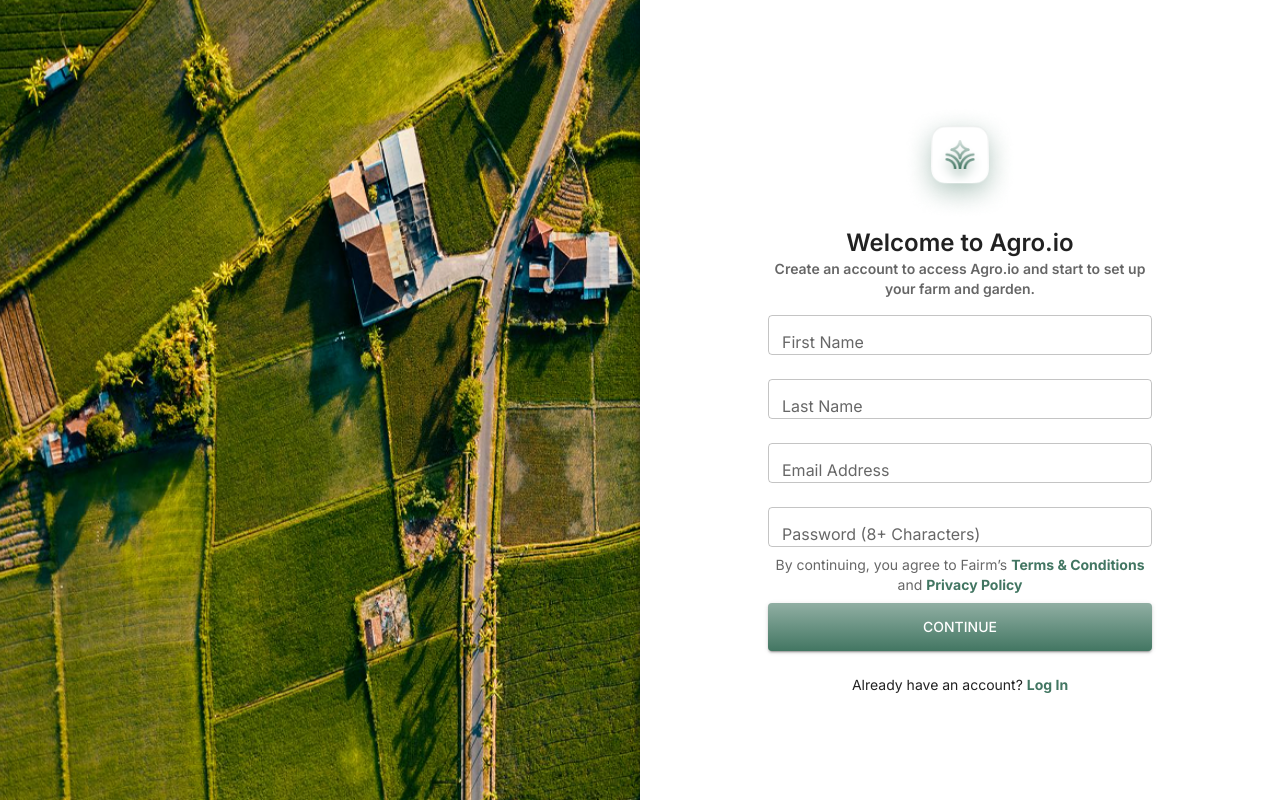
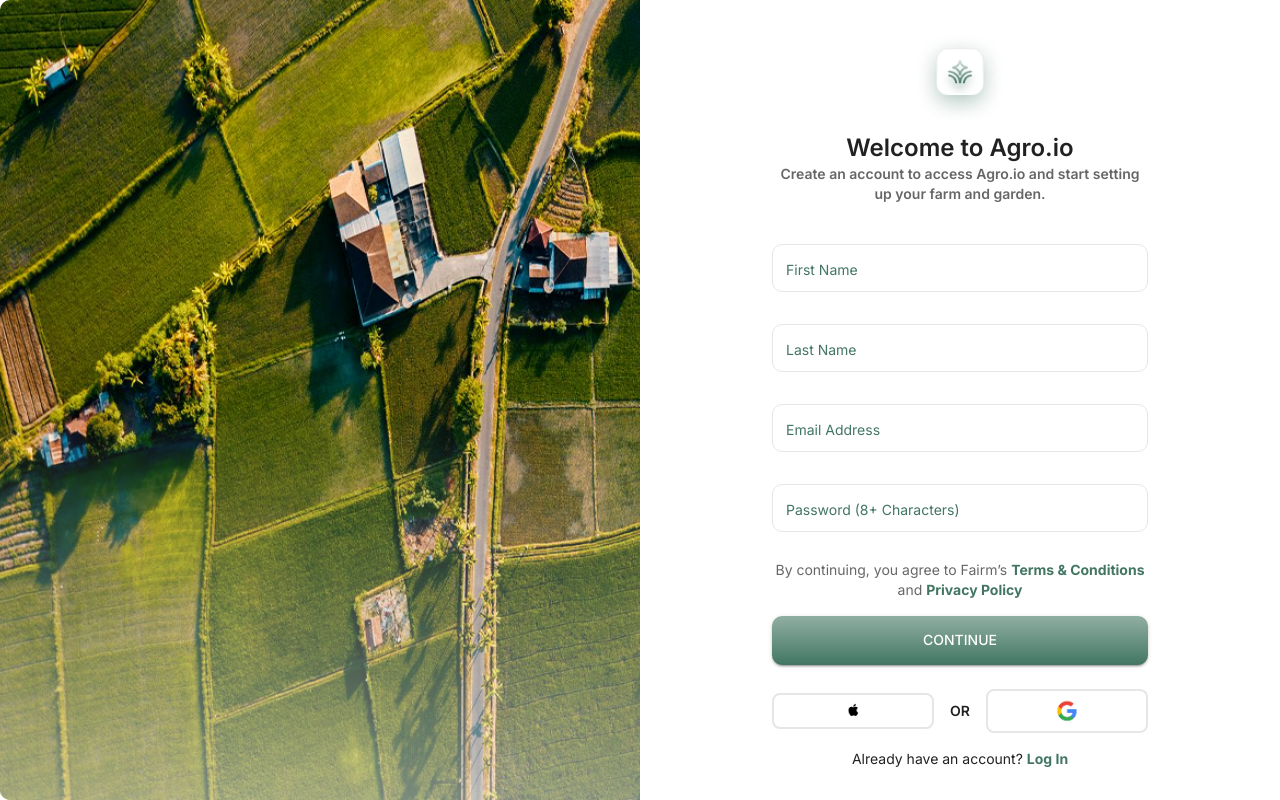
Before and after one commit to Muddasirr/Satellite-Based-Crop-Yield-Predictor, a Next.js app: page /signup in a window 1280 px wide. Built offline with nearby package versions, Linux system fonts and the light colour scheme.

Commit message:
signup optimised

```diff
--- a/src/app/signup/page.js
+++ b/src/app/signup/page.js
@@ -1,78 +1,141 @@
 'use client'
 import React from "react";
-import { Box, Button, Container, Grid, TextField, Typography, Paper } from "@mui/material";
-import AppleIcon from "@mui/icons-material/Apple";
-import GoogleIcon from "@mui/icons-material/Google";
+import { Box, Button, Grid, Typography, Paper } from "@mui/material";
 import StyledTextField from "@/components/StyledTextField";
-
-
 
 const SignupPage = () => {
   return (
     <Grid container sx={{ height: "100vh" }}>
-      {/* Left Side - Background Image */}
+      {/* Left Side - Background Image with Overlay */}
       <Grid
         item
         xs={12}
         md={6}
         sx={{
+          position: "relative",
           backgroundImage: "url(/farm.png)",
-
           backgroundSize: "cover",
           backgroundPosition: "center",
           display: { xs: "none", md: "block" },
+          borderRadius: "10px 0 0 10px",
+        }}
+      >
+        {/* Overlay */}
+        <Box
+          sx={{
+            position: "absolute",
+            top: 0,
+            left: 0,
+            right: 0,
+            bottom: 0,
+            background: "linear-gradient(180deg, rgba(242, 243, 242, 0) 51%, rgba(242, 243, 242, 0.5) 100%)",
+            borderRadius: "10px 0 0 10px",
           }}
         />
+      </Grid>
 
       {/* Right Side - Form */}
       <Grid item xs={12} md={6} component={Paper} elevation={6} square>
-        <Box maxWidth="xs" px={16} sx={{ display: "flex", flexDirection: "column", justifyContent: "center", height: "100%" }}>
-          <Box sx={{ textAlign: "center" }}>
+        <Box
+          sx={{
+            display: "flex",
+            flexDirection: "column",
+            justifyContent: "center",
+            height: "100%",
+            margin: "0 auto",
+
+            maxWidth: "380px",
+            padding: "2px", // Adjust padding for better spacing
+          }}
+        >
+          <Box sx={{ textAlign: "center", marginBottom: "24px" }}>
             <Box
               component="img"
               src="/logo.png"
               alt="Farm"
               sx={{
-        width: "30%",
+                width: "25%",
                 height: "auto",
-
               }}
             />
             <Typography variant="h5" fontWeight={600}>
               Welcome to Agro.io
             </Typography>
             <Typography variant="body2" fontWeight={600} color="textSecondary">
-              Create an account to access Agro.io and start to set up your farm and garden.
+              Create an account to access Agro.io and start setting up your farm and garden.
             </Typography>
           </Box>
 
-          <Box component="form" noValidate>
+          <Box component="form" noValidate sx={{ width: "100%", margin: "0 auto" }}>
             <StyledTextField fullWidth margin="normal" label="First Name" variant="outlined" />
             <StyledTextField fullWidth margin="normal" label="Last Name" variant="outlined" />
             <StyledTextField fullWidth margin="normal" label="Email Address" variant="outlined" />
             <StyledTextField fullWidth margin="normal" label="Password (8+ Characters)" type="password" variant="outlined" />
 
-            <Typography variant="body2" color="textSecondary" sx={{  textAlign: "center" }}>
-              By continuing, you agree to Fairm’s <a href="#" style={{ color: "#427662", textDecoration: "none", fontWeight: "bold" }}>Terms & Conditions</a> and <a href="#" style={{ color: "#427662", textDecoration: "none", fontWeight: "bold" }}>Privacy Policy</a>
+            <Typography variant="body2" color="textSecondary" sx={{ textAlign: "center", marginTop: "12px" }}>
+              By continuing, you agree to Fairm’s{" "}
+              <a href="#" style={{ color: "#427662", textDecoration: "none", fontWeight: "bold" }}>Terms & Conditions</a> and{" "}
+              <a href="#" style={{ color: "#427662", textDecoration: "none", fontWeight: "bold" }}>Privacy Policy</a>
             </Typography>
 
             <Button
               fullWidth
               variant="contained"
               sx={{
-   mt:1,
+                mt: 2,
                 py: 1.5,
                 backgroundImage: "linear-gradient(180deg, #A0BAB0 -19.79%, #427662 100%)",
+                borderRadius: "10px",
               }}
             >
               Continue
             </Button>
 
+            {/* Apple and Google login buttons with square borders */}
+            <Box sx={{ display: "flex", justifyContent: "center", alignItems: "center", gap: 2, mt: 3 }}>
+              <Button
+                variant="outlined"
+                sx={{
+                  borderRadius: "8px",
+                  width: "45%", // Increased width for a better look
+                  display: "flex",
+                  justifyContent: "center",
+                  alignItems: "center",
+                  gap: 1,
+                  padding: "8px",
+                  border: "2px solid #e4e7e6",
+                }}
+              >
+                <Box component="img" src="/apple.png" alt="Apple logo" sx={{ width: 24, height: "auto" }} />
+              </Button>
 
+              <Typography variant="body2" sx={{ textAlign: "center", fontWeight: "600" }}>
+                OR
+              </Typography>
 
+              <Button
+                variant="outlined"
+                sx={{
+                  borderRadius: "8px",
+                  width: "45%", // Increased width for a better look
+                  display: "flex",
+                  justifyContent: "center",
+                  alignItems: "center",
+                  gap: 1,
+                  padding: "8px",
+                  border: "2px solid #e4e7e6",
+                }}
+              >
+                <Box component="img" src="/google.png" alt="Google logo" sx={{ width: 24, height: "auto" }} />
+              </Button>
+            </Box>
 
-            <Typography variant="body2" textAlign="center" sx={{ mt: 3 }}>
-              Already have an account? <a href="#" style={{ color: "#427662", textDecoration: "none", fontWeight: "bold" }}>Log In</a>
+            {/* Already have an account? Text */}
+            <Typography variant="body2" textAlign="center" sx={{ mt: 2 }}>
+              Already have an account?{" "}
+              <a href="#" style={{ color: "#427662", textDecoration: "none", fontWeight: "bold" }}>
+                Log In
+              </a>
             </Typography>
           </Box>
         </Box>
--- a/src/components/StyledTextField.js
+++ b/src/components/StyledTextField.js
@@ -1,15 +1,33 @@
+import { TextField } from "@mui/material";
 
-import { TextField } from "@mui/material";
-import { styled } from "@mui/material/styles";
-
-const StyledTextField = styled(TextField)({
-  "& .MuiOutlinedInput-root": {
-    height: 40, // Adjust height
-    fontSize: "14px", // Optional: Reduce font size
-    "& .MuiInputBase-input": {
-      padding: "10px", // Adjust padding inside the field
-    },
-  },
-});
+const StyledTextField = (props) => {
+  return (
+    <TextField
+      {...props}
+      sx={{
+        width: '100%',
+        marginBottom: '16px', // Add space between fields
+        '& .MuiOutlinedInput-root': {
+          borderRadius: '10px',
+          padding: '6px 10px', // Reduce padding for compactness
+        },
+        '& .MuiInputLabel-root': {
+          color: '#427662',
+          fontSize: '0.875rem', // Slightly smaller label text for compact design
+        },
+        '& .MuiOutlinedInput-notchedOutline': {
+          borderColor: '#e4e7e6',
+        },
+        '&:hover .MuiOutlinedInput-notchedOutline': {
+          borderColor: '#427662',
+        },
+        '& .MuiInputBase-input': {
+          padding: '8px 10px', // Reduce padding inside the input
+          fontSize: '0.875rem', // Slightly smaller text size for compactness
+        },
+      }}
+    />
+  );
+};
 
 export default StyledTextField;
```
Also changed, not shown: public/apple.png (added), public/google.png (added). Lines whose indentation alone changed are shown as unchanged.
